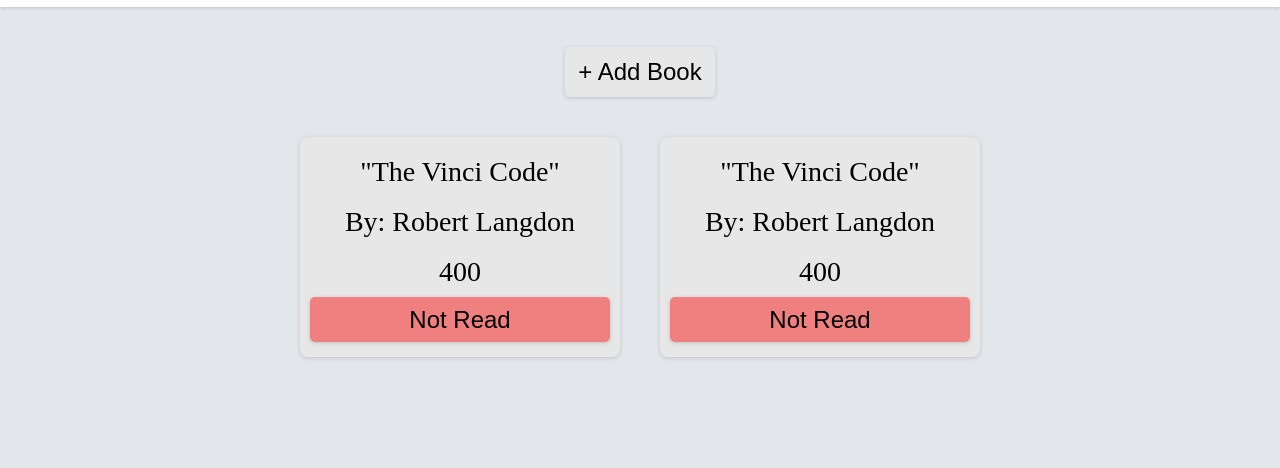
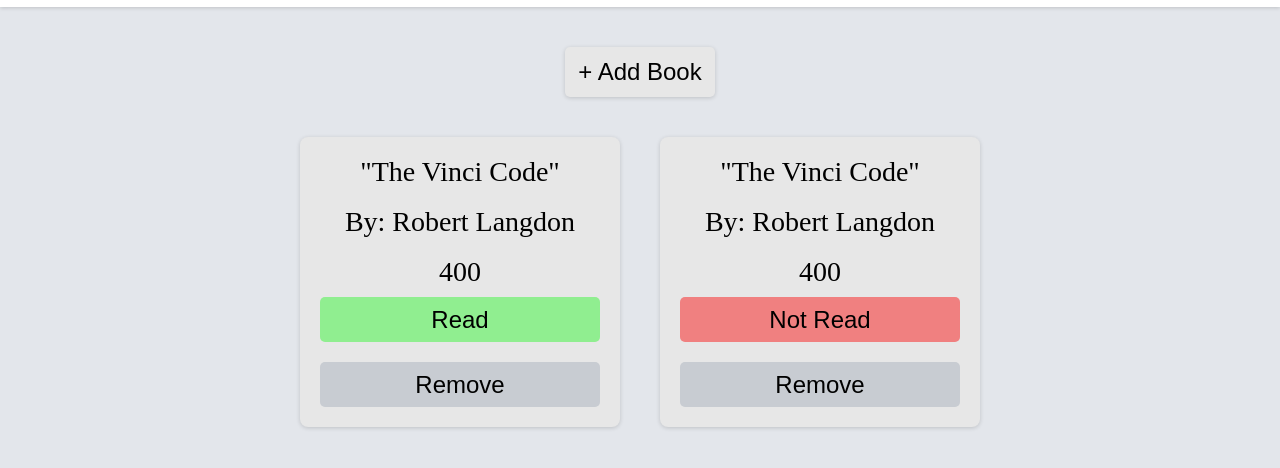
Before and after one commit to sgupta005/library, a plain HTML site: page index.html in a window 1280 px wide. Shown: the part 50-518 px from the top of the page. Drawn offline with Linux system fonts and the light colour scheme.

Commit message:
Added remove button which works as expected

```diff
--- a/main.js
+++ b/main.js
@@ -1,12 +1,14 @@
-const myLibrary = [{
+let myLibrary = [{
     title: 'The Vinci Code',
     author: 'Robert Langdon',
+    pages: 400,
+    read: true,
+    },
+    {title: 'The Vinci Code',
+    author: 'Robert Langdon',
     pages: 400},
-    {
-        title: 'The Vinci Code',
-        author: 'Robert Langdon',
-        pages: 400},
 ];
+
 function Book(title,author,pages,read){
     this.title = title;
     this.author = author;
@@ -53,8 +55,8 @@ bookForm.addEventListener('submit', (event)=>{
 for (let book of myLibrary){
     bookCard = createBookCard(book);
     bookGridContainer.appendChild(bookCard);
+}
 
-}
 function createBookCard(book){
     const bookCard = document.createElement('div');
     bookCard.classList.add('book-card');
@@ -65,23 +67,28 @@ function createBookCard(book){
     author.textContent = `By: ${book.author}`;
     pages.textContent = book.pages;
     readButton = createReadButton(book);
-    bookCard.append(title,author,pages,readButton);
+    removeButton = createRemoveButton(book);
+    bookCard.append(title,author,pages,readButton, removeButton);
     return bookCard;
 }
 
 function handleBookAction(event, book, action){
     if (action === 'read'){
-        if (book.read === 'on'){
-            book.read = 'off';
+        if (book.read){
+            book.read = false;
             event.target.textContent = 'Not Read';
             event.target.classList.remove('on');
             console.log(event);
         }else{
-            book.read = 'on';
+            book.read = true;
             event.target.textContent = 'Read';
             event.target.classList.add('on');
             console.log(event);
         }
+    }else if(action === 'remove'){
+        bookGridContainer.removeChild(bookCard);
+        myLibrary = myLibrary.filter((item)=> item!==book);
+        console.log(myLibrary);
     }
 }
 
@@ -97,3 +104,11 @@ function createReadButton(book){
     readButton.addEventListener('click', (event)=>handleBookAction(event,book,'read'));
     return readButton;
 }
+
+function createRemoveButton(book){
+    removeButton = document.createElement('button');
+    removeButton.classList.add('remove-button');
+    removeButton.textContent = 'Remove';
+    removeButton.addEventListener('click', (event)=>handleBookAction(event,book,'remove'));
+    return removeButton
+}
--- a/style.css
+++ b/style.css
@@ -114,17 +114,24 @@ h1, h2{
     margin-top: 40px;
     padding: 10px 10px;
     min-width: 300px;
-    height: 200px;
+    height: 270px;
+}
+.read-button, .remove-button{
+    font-size: 24px;
+    border: none;
+    /* box-shadow: rgba(0, 0, 0, 0.16) 0px 1px 4px; */
+    border-radius: 5px;
+    height: 45px;
+    width: 280px;
 }
 .read-button{
     background-color: lightcoral;
-    font-size: 24px;
-    border: none;
-    box-shadow: rgba(0, 0, 0, 0.16) 0px 1px 4px;
-    border-radius: 5px;
-    height: 45px;
-    width: 300px;
 }
 .read-button.on{
     background-color: lightgreen;
 }
+.remove-button{
+    margin-bottom: 10px ;
+    margin-top: 20px;
+    background-color: rgb(200, 204, 210);;
+}
```
